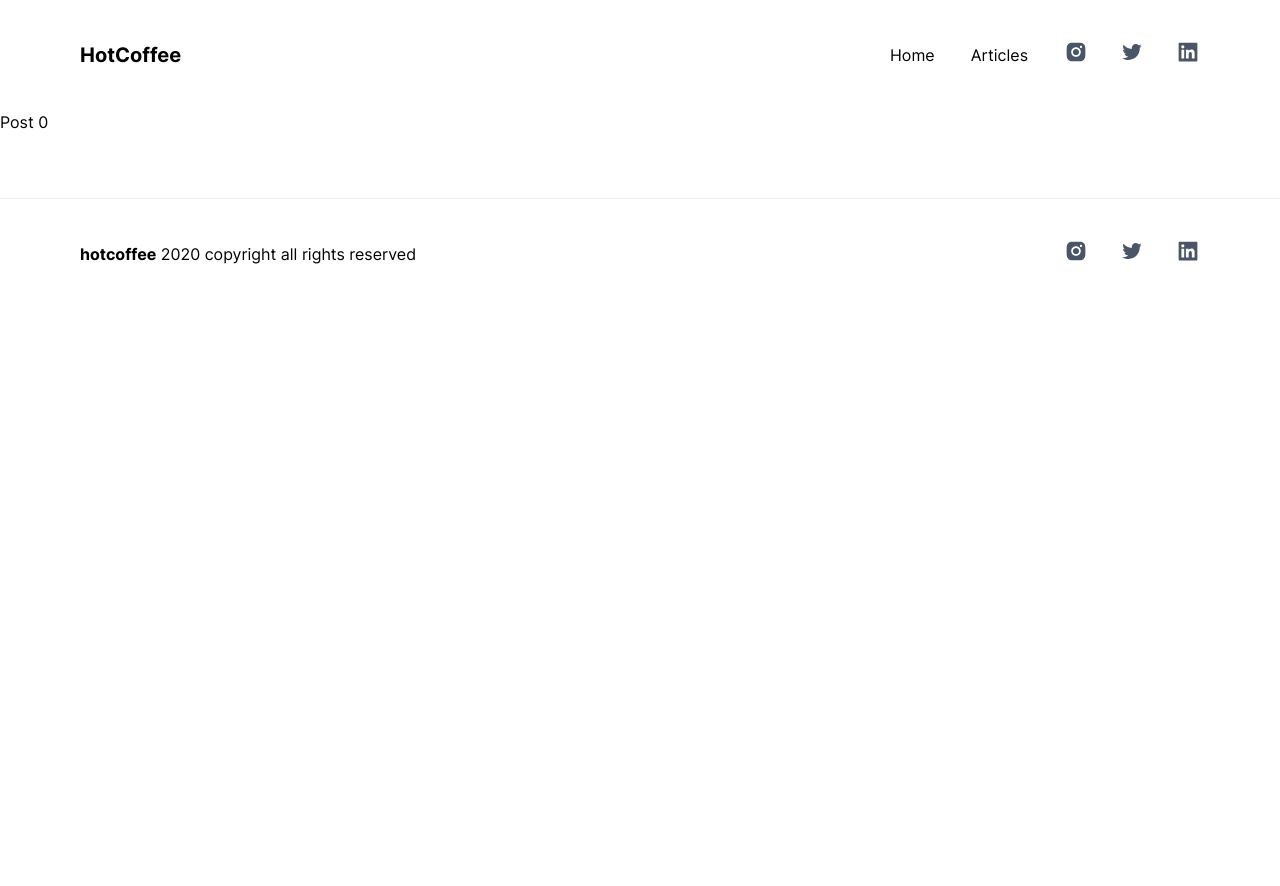
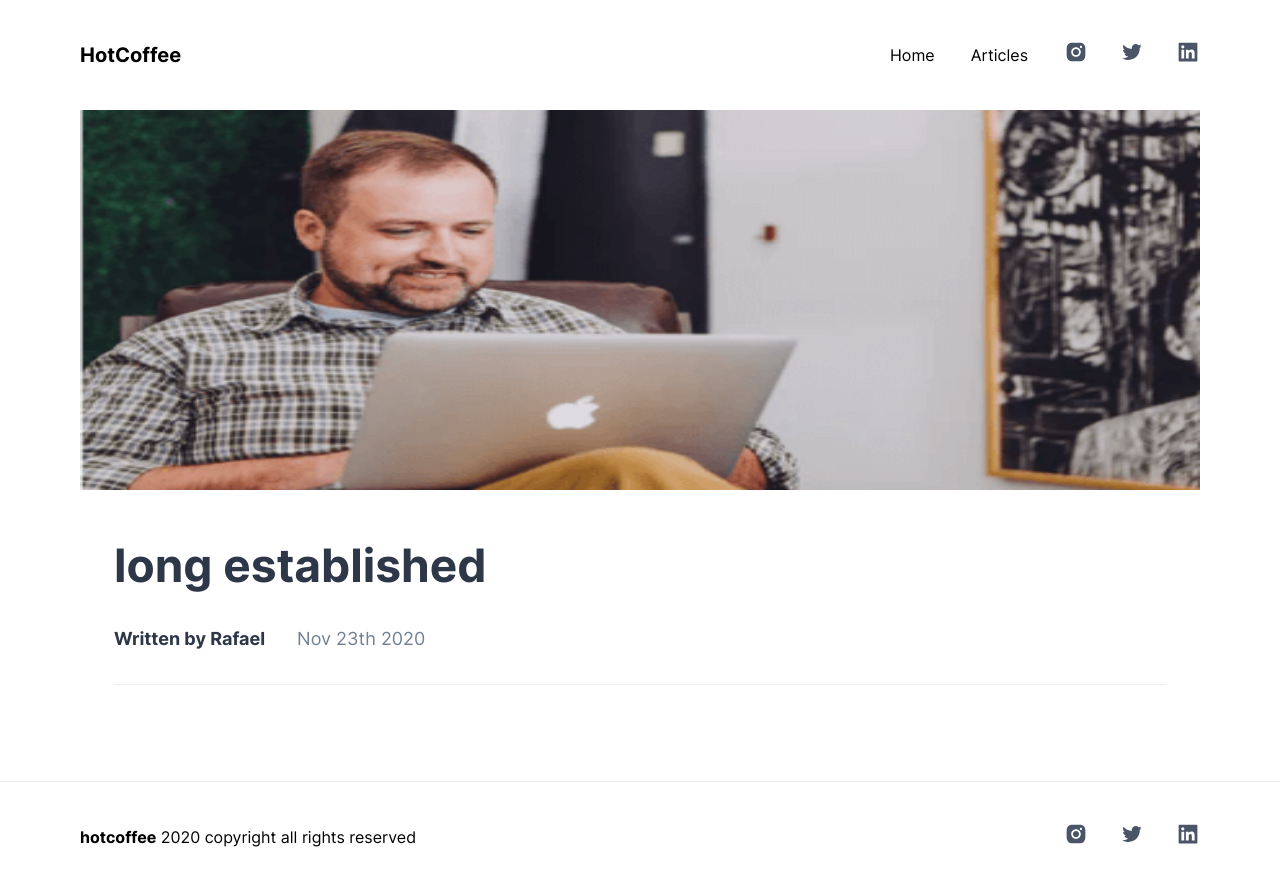
Before and after one commit to RafaelGoulartB/next-blog-cms, a Next.js app: page /posts/0 in a window 1280 px wide. Shown: the top 886 px of the page. Before the commit the page ends 800 px from the top, so only its background shows below. Built offline with nearby package versions, Linux system fonts and the light colour scheme; a web font is replaced by a local one.

Commit message:
feat: add heading and image of post

```diff
--- a/pages/posts/[id].tsx
+++ b/pages/posts/[id].tsx
@@ -1,9 +1,11 @@
 import React from 'react'
-import { Box, Text } from '@chakra-ui/react'
+import { Box, Flex, Heading, Text } from '@chakra-ui/react'
 import { GetStaticPaths } from 'next'
 
 import { PostFixtures } from './constants'
 import { PostProps } from './types'
+import Image from 'next/image'
+import HeadingPost from '../../components/heading-post'
 
 interface Props {
   post: PostProps
@@ -17,9 +19,34 @@ export async function getStaticProps({ params }) {
 
 const Post: React.FC<Props> = ({ post }) => {
   return (
-    <Box as="main">
-      <Text>Post {post.id}</Text>
-    </Box>
+    <Flex
+      as="main"
+      flexDir="column"
+      maxW="1440px"
+      mx="auto"
+      paddingX={{ base: 10, sm: 10, lg: 20 }}
+    >
+      {/* Image */}
+      <Box
+        position="relative"
+        w="100%"
+        h={{ sm: '20vh', md: '30vh', lg: '380px', xl: '40vh' }}
+      >
+        <Image src={post.image} layout="fill" />
+      </Box>
+
+      <Flex
+        mt="12"
+        flexDir="column"
+        maxW="1200px"
+        w="100%"
+        mx="auto"
+        paddingX={{ sm: '16', lg: '34' }}
+        boxSizing="border-box"
+      >
+        <HeadingPost title={post.title} author={post.author} date={post.date} />
+      </Flex>
+    </Flex>
   )
 }
 
```
